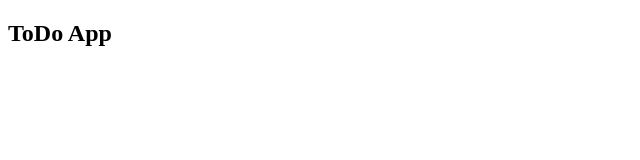
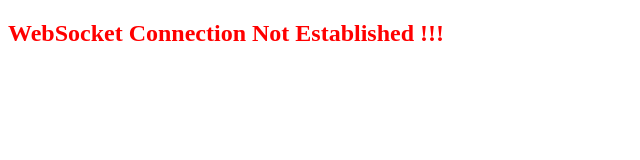
Before and after one commit to enisaslan/todo, a plain HTML site: page index.html in a window 1280 px wide. Shown: the whole page, without its empty margins (0-640 px from the left). Drawn offline with Linux system fonts and the light colour scheme.

Commit message:
agent.js refactored.

```diff
--- a/agent.js
+++ b/agent.js
@@ -1,5 +1,12 @@
 let g_token = "";
 let server_address = "ws://localhost:8081"
+
+function connection_error()
+{
+    const container = document.getElementById("container");
+    container.innerHTML = "<h2 class='connection-error'> WebSocket Connection Not Established !!!</h2>";
+}
+connection_error();
 
 // sen button event container
 function send_btn_cb(socket)
--- a/index.html
+++ b/index.html
@@ -2,6 +2,11 @@
 <html>
 <head>
   <style>
+
+    .connection-error {
+      color: red;
+    }
+
     /* Modal arka plan */
     .modal {
       display: none; /* Başta gizli */
```
